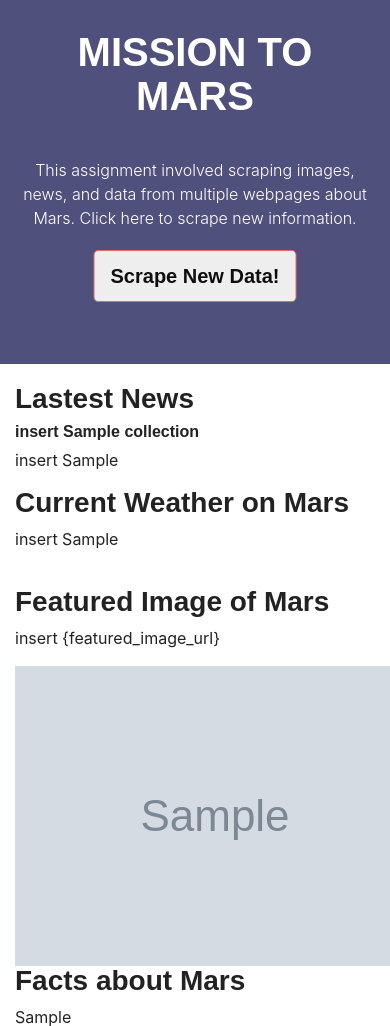
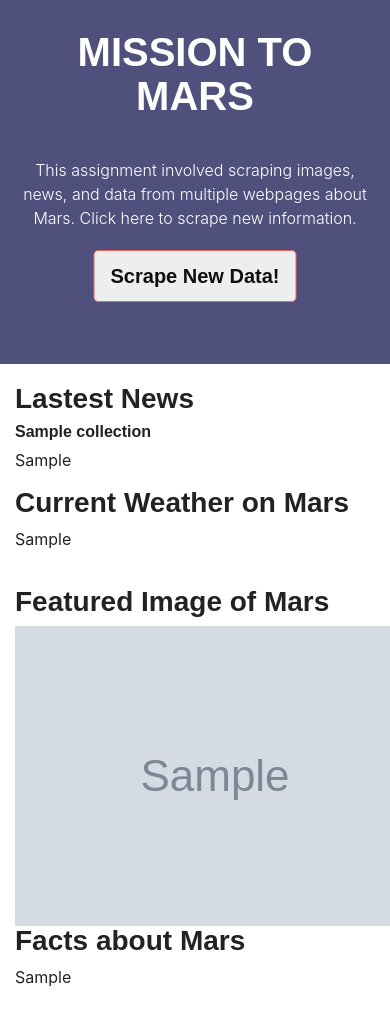
Before and after one commit to DRBrenner/web-scraping-challenge, a Flask app: page / in a window 390 px wide; the page is wider, and only the part inside the window is pictured. Shown: the top 1026 px of that part. Run offline with Flask 2, Linux system fonts and the light colour scheme; grey boxes marked "Sample" are stand-in pictures; a database or web service that is not in the repository returns one stand-in record (values such as "Sample title"); some libraries are stand-ins or nearby versions; some web fonts are replaced.

Commit message:
finished homework

```diff
--- a/app.py
+++ b/app.py
@@ -3,7 +3,7 @@ from flask_pymongo import PyMongo
 import scrape_mars
 
 # Create an instance of Flask
-app = Flask(__name__)
+app = Flask(__name__, static_url_path='/static')
 
 # Use PyMongo to establish Mongo connection
 mongo = PyMongo(app, uri="mongodb://localhost:27017/mars_app")
--- a/scrape_mars.py
+++ b/scrape_mars.py
@@ -71,7 +71,7 @@ def scrape_info():
     table_df = table_df.rename(columns = {0:"Fact",1:"Value"}).set_index("Fact")
     table_df
 
-    table_html = table_df.to_html("table.html")
+    table_html = table_df.to_html()#("table.html")
 
 
     # Save full jpg Mars hemisphere images to a dictionary
--- a/templates/index.html
+++ b/templates/index.html
@@ -6,13 +6,7 @@
   <title>Mission to Mars</title>
   <link rel="stylesheet" href=https://stackpath.bootstrapcdn.com/bootswatch/4.3.1/journal/bootstrap.min.css
     crossorigin="anonymous">
-
-  <link rel="stylesheet" href="style.css">
-  <!-- <style>
-    #1 {
-      margin-top: 10mm
-    } -->
-  </style>
+  <link rel="stylesheet" href="../static/styles/style.css">
 </head>
 
 <body>
@@ -33,13 +27,13 @@
     <div class="row newSection">
       <div class="col-md-8">
         <h3>Lastest News</h3>
-        <h6>insert {{ mars.news_title }}</h6>
-        <p>insert {{ mars.news_p }}</p>
+        <h6>{{ mars.news_title }}</h6>
+        <p>{{ mars.news_p }}</p>
       </div>
 
       <div class="col-md-4">
         <h3>Current Weather on Mars</h3>
-        <p>insert {{mars.mars_weather}}</p>
+        <p>{{mars.mars_weather}}</p>
       </div>
 
     </div>
@@ -47,28 +41,26 @@
     <div class="row newSection">
       <div class="col-md-8">
         <h3>Featured Image of Mars</h3>
-          <p>insert {featured_image_url}</p>
-          <img src="{{ mars.featured_img_url }}" alt="Featured Mars image">
+        <img src="{{ mars.featured_image_url }}" alt="Featured Mars image">
       </div>
 
-        <div class="col-md-4">
+      <div class="col-md-4" style="padding-bottom: 12px">
         <h3>Facts about Mars</h3>
-          <!-- <a src="table.html"></a> -->
         {{mars.table_df| safe}}
-          <p>insert {table.html}</p>
+      </div>
     </div>
 
-       </div>
-
-
     <div class="row">
-    <div class="col-md-12">
-      <div class="text-center">
-        <h6>Images of Mars' Hemispheres from the USGS Astrogeology site</h6>
-      </div>
+      <div class="col-md-12" style="scroll-padding-bottom: 6px"><br><br>
+        <!-- <div class="text-center">
+          <h3>Images of Mars' Hemispheres from the USGS Astrogeology site</h3>
+        </div> -->
       </div>
     </div>
     <div class="row plots"><br><br>
+      <div class="col-md-12">
+        <h3 style="text-align:center;padding-top:6px ">Images of Mars' Hemispheres from the USGS Astrogeology site</h3>
+      </div>
       <div class="col-md-6 col-xs-12 col-sm-12">
         <div class="text-center">
           <h4 class="caption" id="1">Cerberus Hemisphere</h4>
```
Also changed, not shown: SharedScreenshot.jpg (added), SharedScreenshot2.jpg (added), SharedScreenshot3.jpg (added), SharedScreenshot4.jpg (added), SharedScreenshot5.jpg (added), static/styles/style.css (renamed from templates/style.css). Lines whose indentation alone changed are shown as unchanged.
